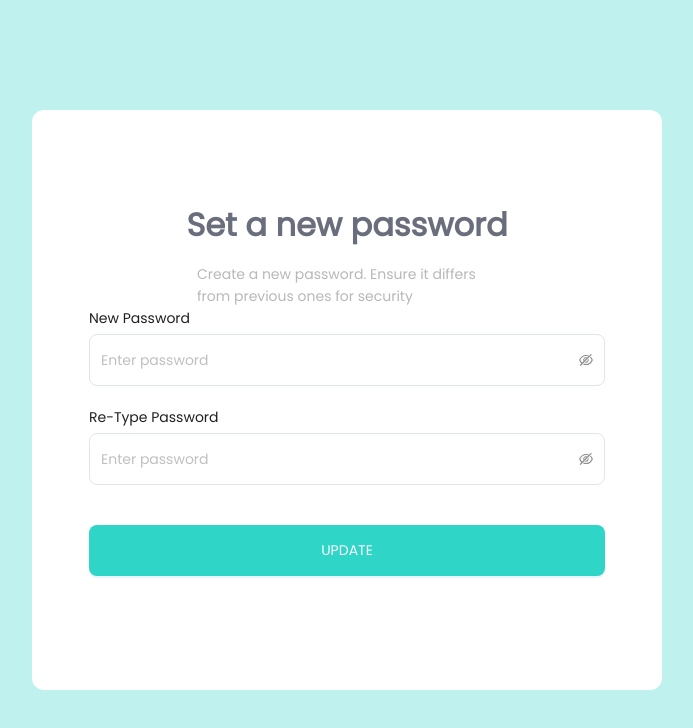
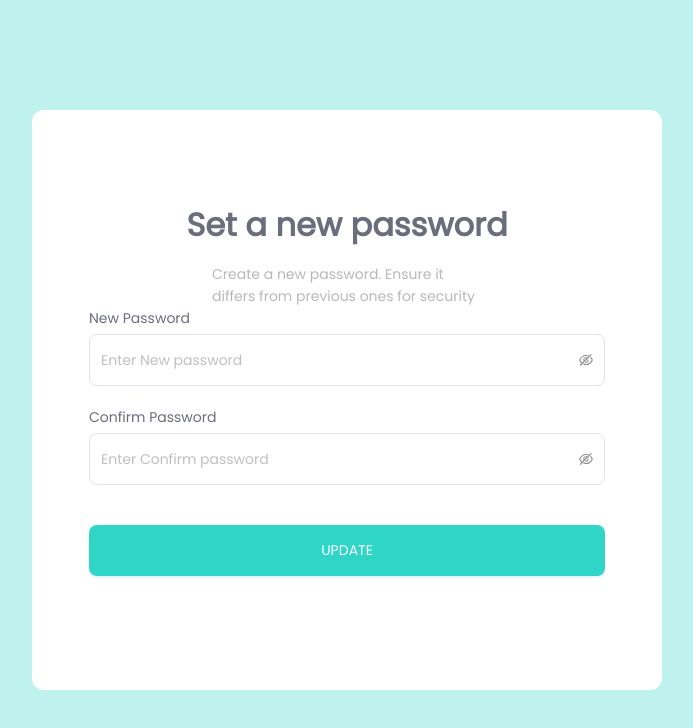
Before and after one commit to bdCalling-Sdt-hub/Faisal-Dashboard, a React (Vite) app: page /update-password in a window 1280 px wide. Shown: the top 728 px of the page, without its empty margins (293-986 px from the left). Built offline with nearby package versions, Linux system fonts and the light colour scheme.

Commit message:
complete update password page design

```diff
--- a/src/Pages/Auth/UpdatePassword.jsx
+++ b/src/Pages/Auth/UpdatePassword.jsx
@@ -3,8 +3,8 @@ import React, { useState } from "react";
 
 const UpdatePassword = () => {
   const [newPassError, setNewPassError] = useState("");
-    const [conPassError, setConPassError] = useState("");
-    const [curPassError, setCurPassError] = useState("");
+  const [conPassError, setConPassError] = useState("");
+  const [curPassError, setCurPassError] = useState("");
   const [err, setErr] = useState("");
   const onFinish = (values) => {
     const { password, confirmPassword } = values;
@@ -60,13 +60,13 @@ const UpdatePassword = () => {
         onFinish={onFinish}
       >
         <h1 style={{fontSize: "32px", color: "#6A6D7C", marginBottom: "13px", textAlign: "center"}}>Set a new password</h1>
-        <p style={{width: "300px", color: "#B8B8B8", marginBottom: "40px", margin: "0 auto 0 auto"}}>
+        <p style={{width: "270px", color: "#B8B8B8", marginBottom: "45px", margin: "0 auto 0 auto"}}>
           Create a new password. Ensure it differs from
           previous ones for security
         </p>
 
         <div style={{marginBottom: "20px"}}>
-            <label style={{display: "block", marginBottom: "5px" }} htmlFor="">New Password</label>
+            <label style={{display: "block", color:"#6A6D7C", marginBottom: "5px" }} htmlFor="">New Password</label>
             <Form.Item
                 name="new_password"
                 rules={[
@@ -79,7 +79,7 @@ const UpdatePassword = () => {
             >
                 <Input.Password
                     type="password"
-                    placeholder="Enter password"
+                    placeholder="Enter New password"
                     style={{
                     border: "1px solid #E0E4EC",
                     height: "52px",
@@ -93,20 +93,20 @@ const UpdatePassword = () => {
         </div>
 
         <div style={{marginBottom: "40px"}}>
-            <label style={{display: "block", marginBottom: "5px" }} htmlFor="email">Re-Type Password</label>
+            <label style={{display: "block", color:"#6A6D7C", marginBottom: "5px" }} htmlFor="email">Confirm Password</label>
             <Form.Item
                 style={{marginBottom: 0}}
                 name="confirm_password"
                 rules={[
                     {
                     required: true,
-                    message: "Please input your Re-type Password!",
+                    message: "Please input your Confirm Password!",
                     },
                 ]}
             >
                 <Input.Password
                     type="password"
-                    placeholder="Enter password"
+                    placeholder="Enter Confirm password"
                     style={{
                     border: "1px solid #E0E4EC",
                     height: "52px",
```
Also changed, not shown: src/Pages/Auth/ResetPassword.jsx (added, +9 -0 lines).
